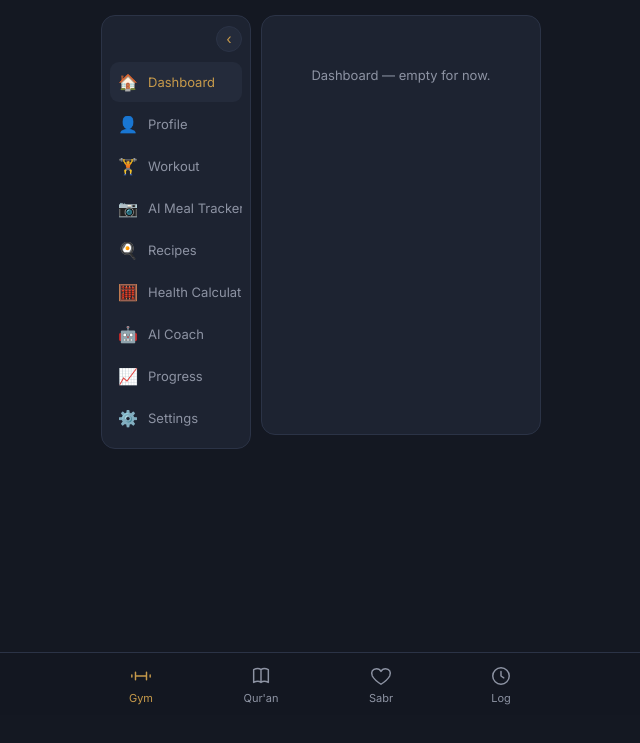
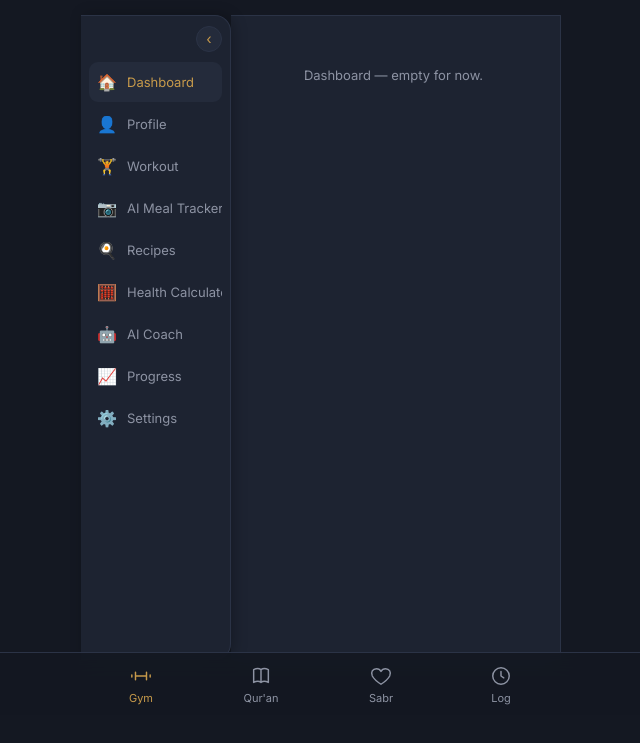
Before and after one commit to hafizirshaadi/rihlah-app, a plain HTML site: page index.html in a window 1280 px wide. Shown: the part 85-828 px from the top of the page, without its empty margins (319-959 px from the left). Before the commit the page ends 800 px from the top, so only its background shows below. Drawn offline with Linux system fonts and the light colour scheme.

Commit message:
Gym sidebar: flush to left edge, sticky, dynamically fills full visible height

```diff
--- a/index.html
+++ b/index.html
@@ -191,21 +191,23 @@
   /* gym sidebar shell */
   .gym-shell{
     display:flex;
-    gap:10px;
-    align-items:flex-start;
+    align-items:stretch;
     margin:0 -20px;
-    padding:0 20px;
     min-height:420px;
   }
   .gym-sidebar{
     background:var(--surface);
     border:1px solid var(--line);
-    border-radius:14px;
+    border-left:none;
+    border-radius:0 16px 16px 0;
     padding:10px 8px;
     width:150px;
     flex-shrink:0;
     transition:width .22s ease;
-    position:relative;
+    position:sticky;
+    top:0;
+    align-self:flex-start;
+    box-shadow:3px 0 14px rgba(0,0,0,.25);
   }
   .gym-sidebar.collapsed{width:52px;}
   .sidebar-toggle{
@@ -245,9 +247,8 @@
     min-width:0;
     background:var(--surface);
     border:1px solid var(--line);
-    border-radius:14px;
-    padding:18px 14px;
-    min-height:420px;
+    border-left:none;
+    padding:18px 20px 18px 16px;
   }
   .gym-content-panel{display:none;}
   .gym-content-panel.active{display:block; animation:fade .2s ease;}
@@ -684,6 +685,21 @@ const $ = id => document.getElementById(id);
 const esc = s => String(s).replace(/</g,'&lt;').replace(/>/g,'&gt;');
 
 // ---------- gym sidebar ----------
+function sizeGymSidebar(){
+  const header = document.querySelector('header.top');
+  const nav = document.querySelector('nav.tabs');
+  const sidebar = $('gymSidebar');
+  const content = document.querySelector('.gym-content');
+  if(!header || !nav || !sidebar) return;
+  const headerH = header.getBoundingClientRect().height;
+  const navH = nav.getBoundingClientRect().height;
+  const h = Math.max(300, window.innerHeight - headerH - navH);
+  sidebar.style.height = h + 'px';
+  if(content) content.style.minHeight = h + 'px';
+}
+window.addEventListener('resize', sizeGymSidebar);
+window.addEventListener('orientationchange', ()=> setTimeout(sizeGymSidebar, 200));
+
 $('sidebarToggle').addEventListener('click', ()=>{
   $('gymSidebar').classList.toggle('collapsed');
 });
@@ -718,6 +734,7 @@ document.querySelectorAll('.tab-btn').forEach(btn=>{
     btn.classList.add('active');
     $('view-'+btn.dataset.view).classList.add('active');
     $('pageTitle').textContent = btn.dataset.title;
+    if(btn.dataset.view === 'gym') setTimeout(sizeGymSidebar, 50);
   });
 });
 // ---------- GYM ----------
@@ -1274,6 +1291,7 @@ $('logSave').addEventListener('click', ()=>{
 
 // ---------- init ----------
 renderGym();
+sizeGymSidebar();
 renderDayPicker();
 renderExercises();
 renderRecipes();
--- a/service-worker.js
+++ b/service-worker.js
@@ -1,4 +1,4 @@
-const CACHE_NAME = 'rihlah-v11';
+const CACHE_NAME = 'rihlah-v12';
 const FILES_TO_CACHE = [
   './',
   './index.html',
```
